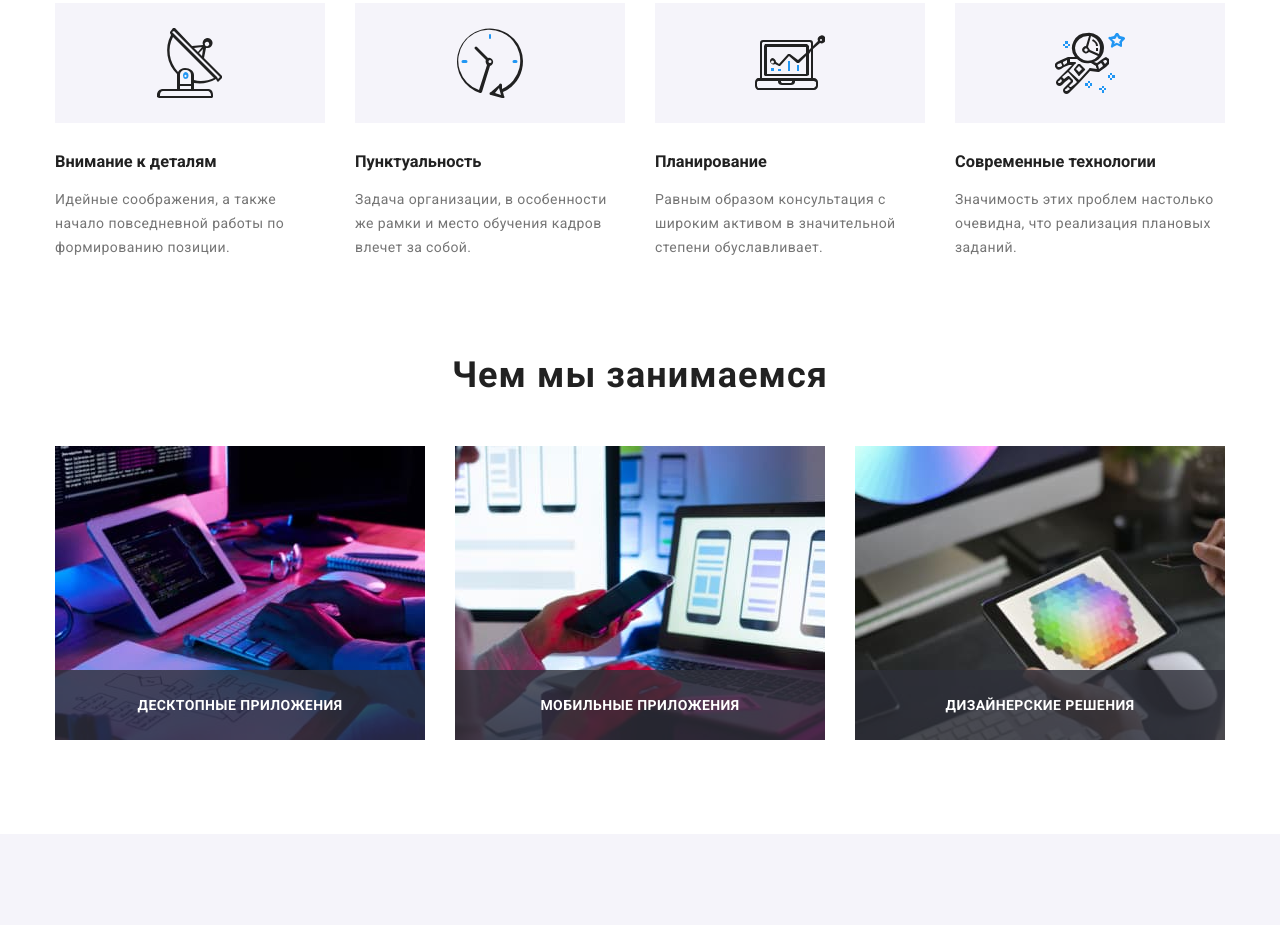
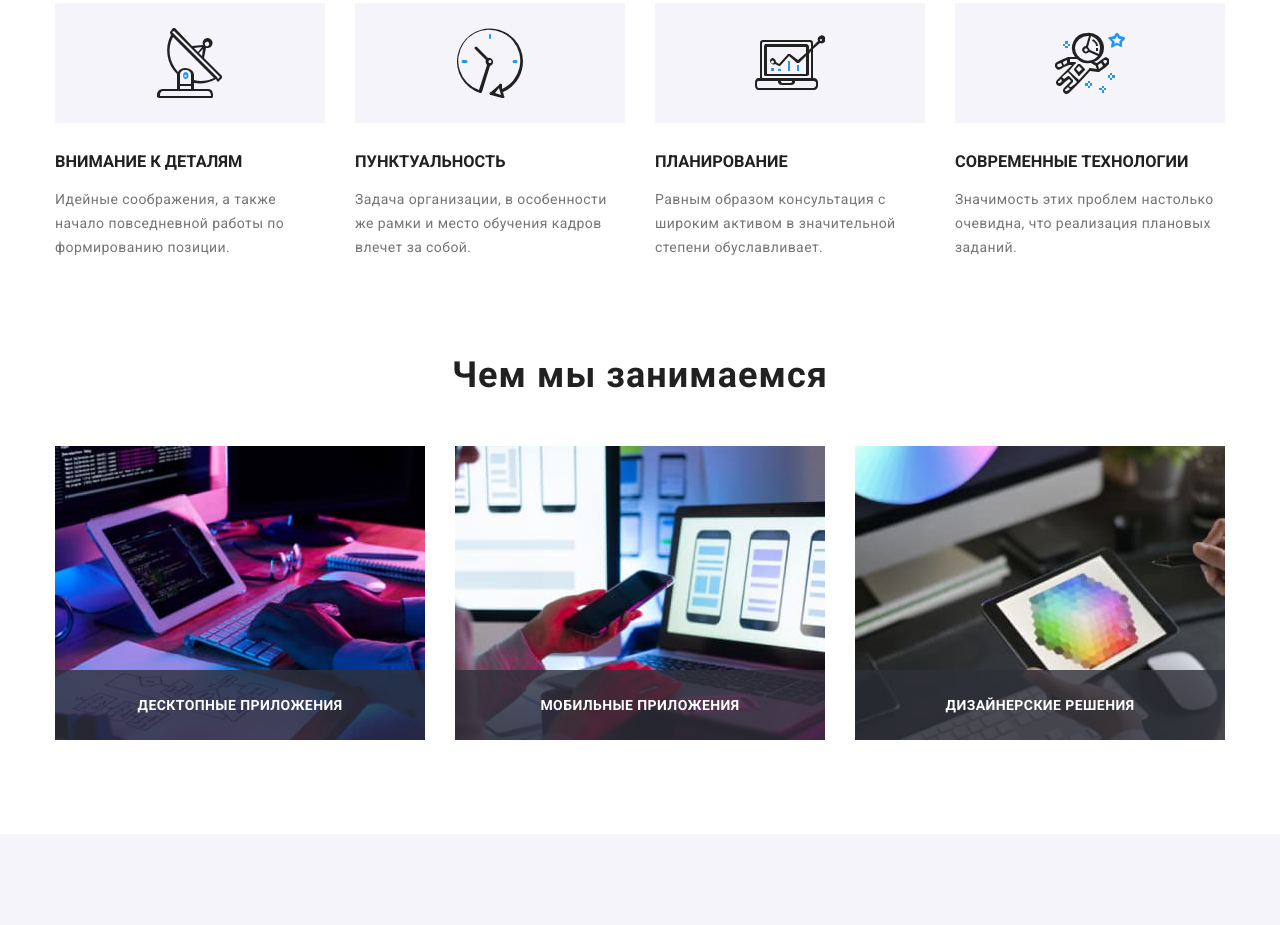
Before and after one commit to VladimirPavlov1/goit-markup-hw-07, a plain HTML site: page index.html in a window 1280 px wide. Shown: the part 772-1697 px from the top of the page. Drawn offline with nearby package versions, Linux system fonts and the light colour scheme.

Commit message:
підправив заголовок в секціїї benefits

```diff
--- a/sass/components/_benefits.scss
+++ b/sass/components/_benefits.scss
@@ -6,7 +6,9 @@
    text-align: start;}
 
    &__title{
-   color: var( --title-text-color);}
+   color: var( --title-text-color);
+   text-transform: uppercase;
+   }
 
    &__text{
    line-height: 1.71;
```
Also changed, not shown: css/main.css, css/main.min.css, 2 other files.
